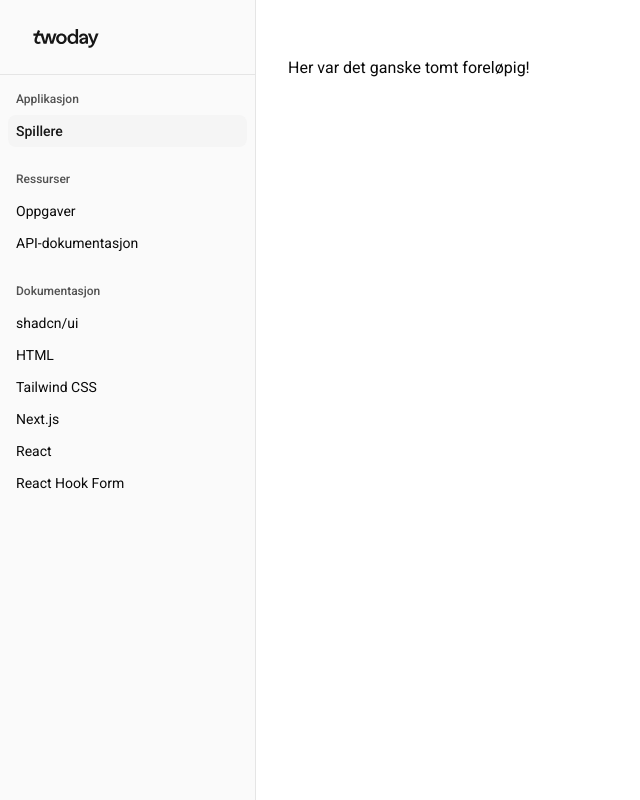
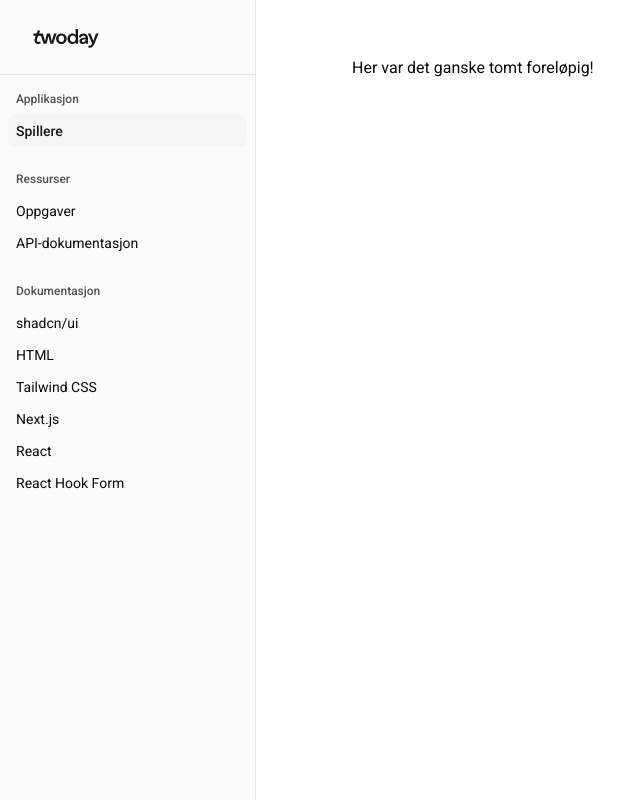
Before and after one commit to Petrokolus/frontend-kurs, a Next.js app: page /spillere in a window 1280 px wide. Shown: the whole page, without its empty margins (0-640 px from the left). Built offline with nearby package versions, Linux system fonts and the light colour scheme.

Commit message:
refactor: 2d og 2e - sentrering

```diff
--- a/src/app/spillere/[id]/page.tsx
+++ b/src/app/spillere/[id]/page.tsx
@@ -14,7 +14,7 @@ export default async function SpillerPage({ params }: Props) {
   // Husk å hente ut spilleren fra resultatet med .json(), akkurat som i oppgave 1!
 
   return (
-    <div className="max-w-2xl p-8">
+    <div className="max-w-2xl p-8 mx-auto">
       <h1 className="text-3xl font-bold">Spiller {id}</h1>
       {/* Oppgave 2d: Legg til bilde av spilleren her */}
       {/* Oppgave 2c: Erstatt teksten over med spillerens navn, og vis resten av detaljene under */}
--- a/src/app/spillere/page.tsx
+++ b/src/app/spillere/page.tsx
@@ -1,6 +1,6 @@
 export default async function SpillerePage() {
   return (
-    <div className="max-w-4xl p-8">
+    <div className="max-w-4xl p-8 mx-auto">
       <div className="mb-6 flex items-center justify-between">
         {/* Oppgave 1a - LEGG TIL EN OVERSKRIFT HER */}
         {/* Oppgave 3a - LEGG TIL EN LENKE TIL /spillere/opprett HER */}
```
Also changed, not shown: 1 other file (tests, documents, lock files or other folders).
